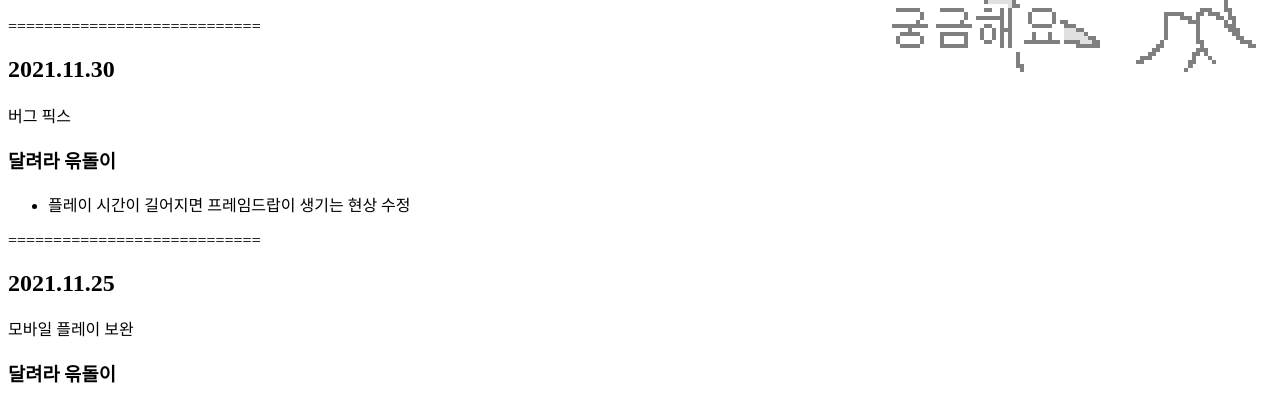
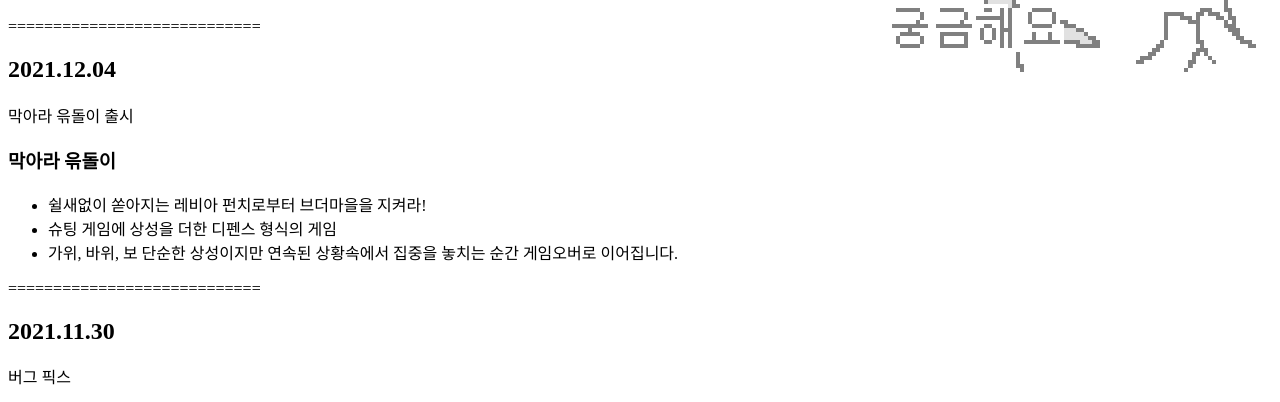
Before and after one commit to YudoriLand/YudoriLand.github.io, a website: page src/resources/html/update.html in a window 1280 px wide. Shown: the part 328-730 px from the top of the page. Drawn offline with Linux system fonts and the light colour scheme.

Commit message:
2021 12 04

```diff
--- a/src/resources/html/update.html
+++ b/src/resources/html/update.html
@@ -36,6 +36,19 @@
         </div>
     </header>
     <h1>윾돌이 랜드 업데이트</h1>
+    ============================
+    <section id="update-6">
+        <div id="2021-12-04">
+            <h2>2021.12.04</h2>
+            막아라 윾돌이 출시
+            <h3>막아라 윾돌이</h3>
+            <ul>
+                <li>쉴새없이 쏟아지는 레비아 펀치로부터 브더마을을 지켜라!</li>
+                <li>슈팅 게임에 상성을 더한 디펜스 형식의 게임</li>
+                <li>가위, 바위, 보 단순한 상성이지만 연속된 상황속에서 집중을 놓치는 순간 게임오버로 이어집니다.</li>
+            </ul>
+        </div>
+    </section>
     ============================
     <section id="update-5">
         <div id="2021-11-30">
```
Also changed, not shown: dist/resources/html/update.html.
